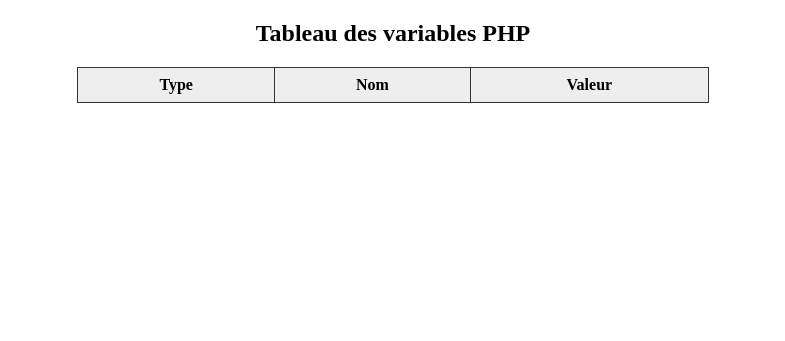
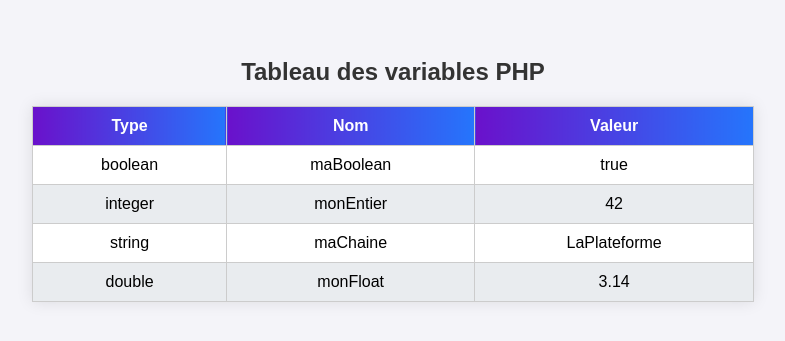
Before and after one commit to UberGit3001/runtrack2, a PHP site: page / in a window 1280 px wide. Shown: the top 341 px of the page, without its empty margins (247-1032 px from the left). Run offline with PHP 8.4, Linux system fonts and the light colour scheme; lists and menus that the app fills with data are empty.

Commit message:
retouche du tableau et insertion des variables dans les rows tr >td

```diff
--- a/Jour01/job03/index.php
+++ b/Jour01/job03/index.php
@@ -24,18 +24,48 @@ $variables = [
     <meta charset="UTF-8">
     <title>Job03 - Variables PHP</title>
     <style>
+      body {
+            font-family: Arial, sans-serif;
+            background-color: #f4f4f9;
+            padding: 30px;
+            display: flex;
+            flex-direction: column;
+            align-items: center;
+        }
+
+        h2 {
+            color: #333;
+            margin-bottom: 20px;
+        }
+
         table {
             border-collapse: collapse;
-            width: 50%;
-            margin: 20px auto;
+            width: 60%;
+            box-shadow: 0 0 15px rgba(0,0,0,0.1);
         }
+
         th, td {
-            border: 1px solid #333;
-            padding: 8px 12px;
+            border: 1px solid #ccc;
+            padding: 10px 15px;
             text-align: center;
         }
+
         th {
-            background-color: #eee;
+            background: linear-gradient(to right, #6a11cb, #2575fc);
+            color: #fff;
+        }
+
+        tbody tr:nth-child(even) {
+            background-color: #e9ecef;
+        }
+
+        tbody tr:nth-child(odd) {
+            background-color: #fff;
+        }
+
+        tbody tr:hover {
+            background-color: #d1d8e0;
+            transition: background 0.3s;
         }
     </style>
 </head>
@@ -51,6 +81,24 @@ $variables = [
             <th>Valeur</th>
         </tr>
     </thead>
+    <tbody>
+        <?php foreach ($variables as $var) : ?>
+            <tr>
+                <td><?= htmlspecialchars($var['type']) ?></td>
+                <td><?= htmlspecialchars($var['nom']) ?></td>
+                <td>
+                    <?php
+                        // Pour afficher true/false comme texte
+                        if (is_bool($var['valeur'])) {
+                            echo $var['valeur'] ? 'true' : 'false';
+                        } else {
+                            echo htmlspecialchars($var['valeur']);
+                        }
+                    ?>
+                </td>
+            </tr>
+        <?php endforeach; ?>
+    </tbody>
 
 </table>
 
```
